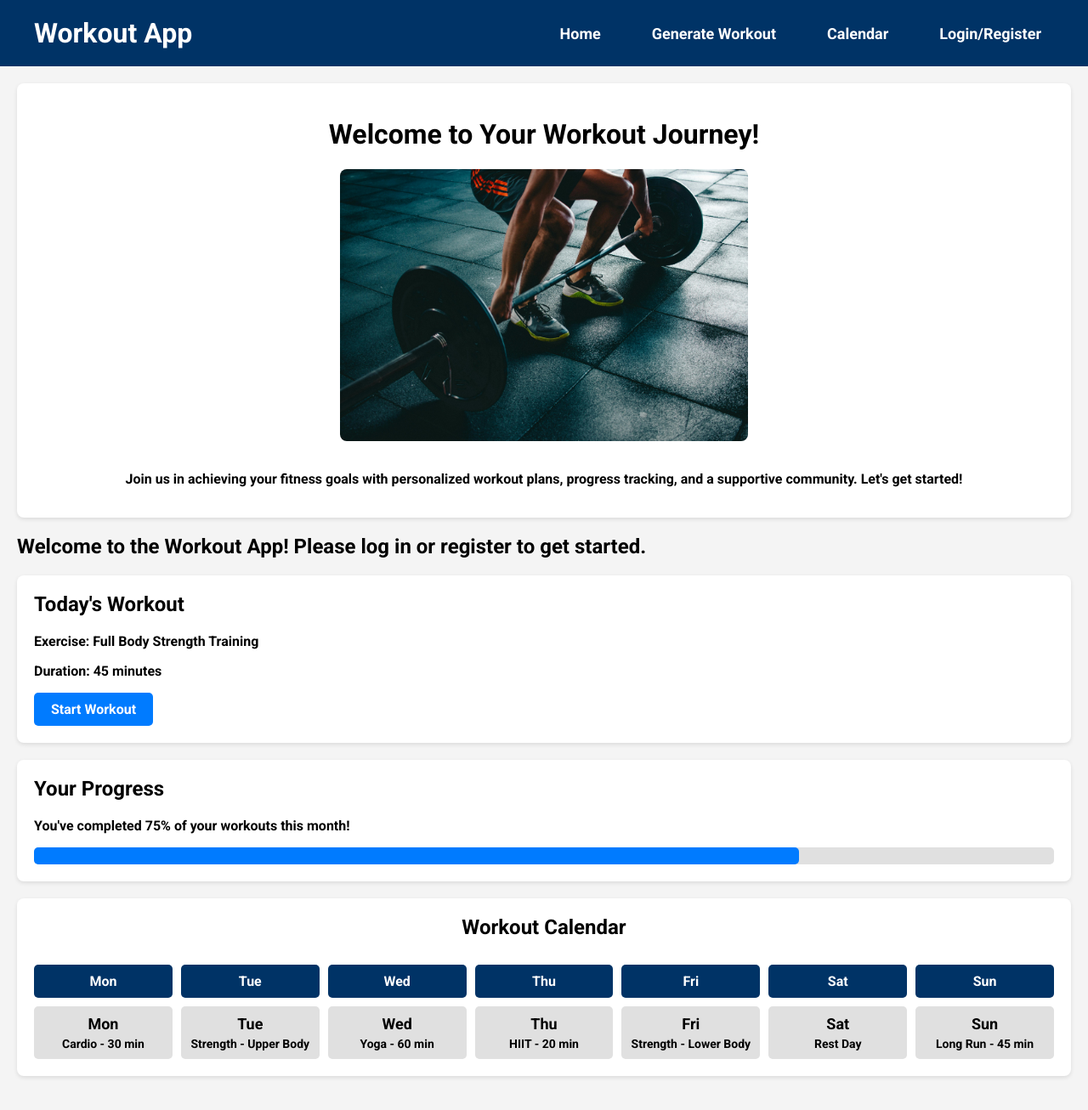
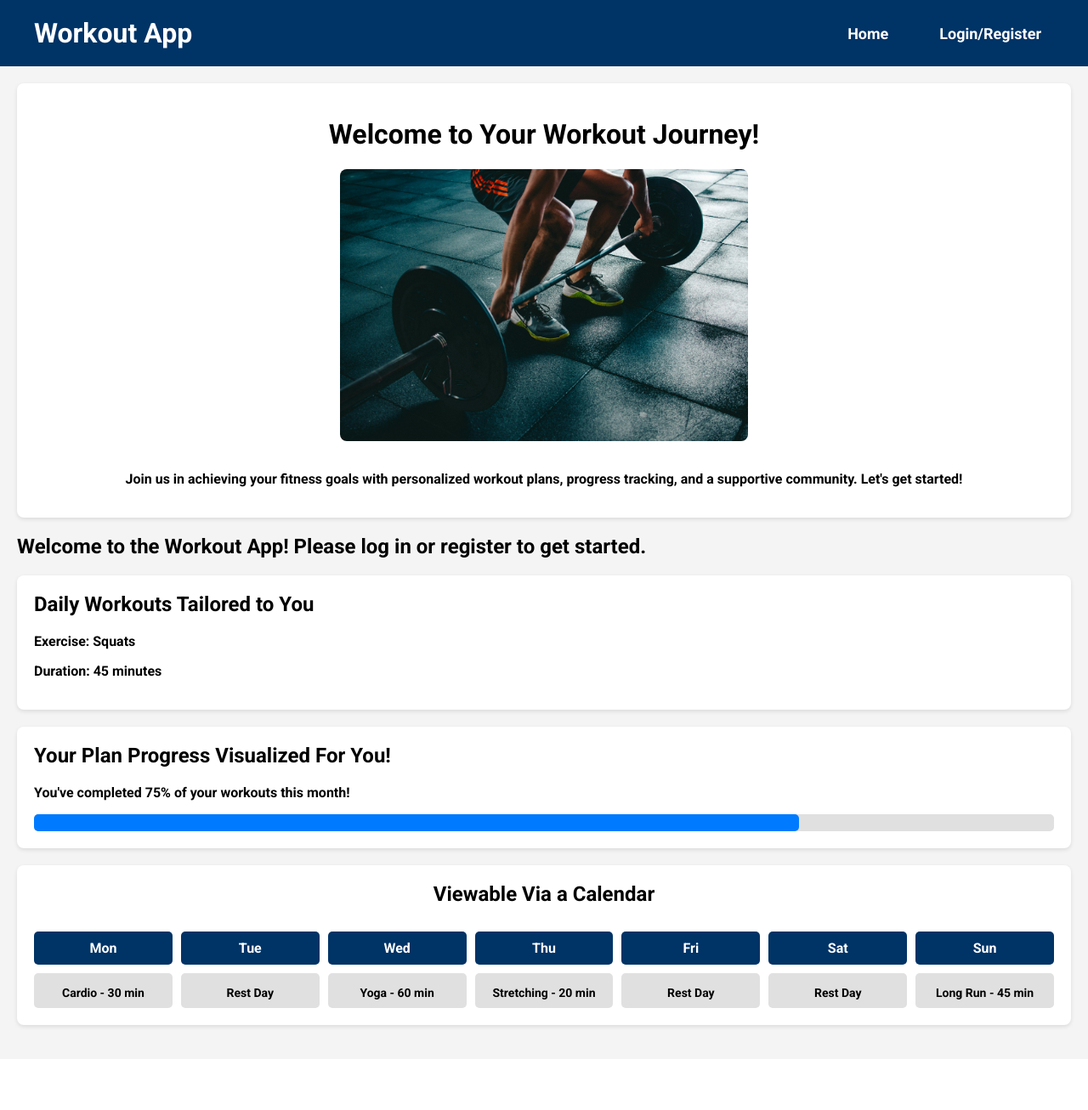
Before and after one commit to UCCS-SP25-CS4300-CS5300-1/Group-6-spring-2025, a Django app: page / in a window 1280 px wide. Shown: the whole page at 85% size. After the commit the page ends 1212 px from the top, so only its background shows below. Run offline with Django 4.2, Linux system fonts and the light colour scheme.

Commit message:
Altered Home screen depending if user is logged in or not

```diff
--- a/Project/accounts/templates/accounts/login.html
+++ b/Project/accounts/templates/accounts/login.html
@@ -96,8 +96,6 @@
         <nav>
             <ul>
                 <li><a class="activate" href="{% url 'home' %}">Home</a></li>
-                <li><a href="{{ base_url }}#generate">Generate Workout</a></li>
-                <li><a href="{{ base_url }}#calendar">Calendar</a></li>
                 {% if user.is_authenticated %}
                     <li><a href="{% url 'user_data' %}">Account</a></li>
                     <li><a href="{% url 'logout' %}">Logout</a></li>
--- a/Project/accounts/templates/accounts/register.html
+++ b/Project/accounts/templates/accounts/register.html
@@ -96,8 +96,6 @@
         <nav>
             <ul>
                 <li><a class="activate" href="{% url 'home' %}">Home</a></li>
-                <li><a href="{{ base_url }}#generate">Generate Workout</a></li>
-                <li><a href="{{ base_url }}#calendar">Calendar</a></li>
                 {% if user.is_authenticated %}
                     <li><a href="{% url 'user_data' %}">Account</a></li>
                     <li><a href="{% url 'logout' %}">Logout</a></li>
--- a/Project/accounts/templates/accounts/update_profile.html
+++ b/Project/accounts/templates/accounts/update_profile.html
@@ -139,9 +139,9 @@
         <nav>
             <ul>
                 <li><a class="activate" href="{% url 'home' %}">Home</a></li>
-                <li><a href="{{ base_url }}#generate">Generate Workout</a></li>
-                <li><a href="{{ base_url }}#calendar">Calendar</a></li>
                 {% if user.is_authenticated %}
+                    <li><a href="{{ base_url }}#generate">Generate Workout</a></li>
+                    <li><a href="{{ base_url }}#calendar">Calendar</a></li>
                     <li><a href="{% url 'user_data' %}">Account</a></li>
                     <li><a href="{% url 'logout' %}">Logout</a></li>
                 {% else %}
--- a/Project/accounts/templates/accounts/user_data.html
+++ b/Project/accounts/templates/accounts/user_data.html
@@ -112,9 +112,9 @@
         <nav>
             <ul>
                 <li><a class="activate" href="{% url 'home' %}">Home</a></li>
-                <li><a href="{{ base_url }}#generate">Generate Workout</a></li>
-                <li><a href="{{ base_url }}#calendar">Calendar</a></li>
                 {% if user.is_authenticated %}
+                    <li><a href="{{ base_url }}#generate">Generate Workout</a></li>
+                    <li><a href="{{ base_url }}#calendar">Calendar</a></li>
                     <li><a href="{% url 'user_data' %}">Account</a></li>
                     <li><a href="{% url 'logout' %}">Logout</a></li>
                 {% else %}
--- a/Project/home/templates/index.html
+++ b/Project/home/templates/index.html
@@ -1,14 +1,13 @@
+<!-- Load static files -->
+{% load static %}
 <!DOCTYPE html>
 <html lang="en">
 
 <head>
     <link href="https://fonts.googleapis.com/css2?family=Roboto:wght@700&display=swap" rel="stylesheet">
-    <!-- Load static files -->
-    {% load static %}
-
     <meta charset="UTF-8">
     <meta name="viewport" content="width=device-width, initial-scale=1.0">
-    <link rel="stylesheet" href="static/styles.css">
+    <link rel="stylesheet" href="{% static 'css/styles.css' %}">
     <style>
         body {
             margin: 0;
@@ -212,9 +211,9 @@
         <nav>
             <ul>
                 <li><a class="activate" href="{% url 'home' %}">Home</a></li>
+                {% if user.is_authenticated %}
                     <li><a href="{{ base_url }}#generate">Generate Workout</a></li>
                     <li><a href="{{ base_url }}#calendar">Calendar</a></li>
-                {% if user.is_authenticated %}
                     <li><a href="{% url 'user_data' %}">Account</a></li>
                     <li><a href="{% url 'logout' %}">Logout</a></li>  <!-- Add logout link -->
                 {% else %}
@@ -239,10 +238,6 @@
 
         {% if user.is_authenticated %}
             <div class="welcome">Welcome back, {{ user.username }}!</div>  <!-- Personalized welcome message -->
-        {% else %}
-            <div class="welcome">Welcome to the Workout App! Please log in or register to get started.</div>
-        {% endif %}
-
             <div class="workout-today">
                 <h2>Today's Workout</h2>
                 <p>Exercise: <strong>Full Body Strength Training</strong></p>
@@ -252,9 +247,9 @@
 
             <div class="progress">
                 <h2>Your Progress</h2>
-            <p>You've completed <strong>75%</strong> of your workouts this month!</p>
+                <p>You've completed <strong>85%</strong> of your workouts this month!</p>
                 <div style="width: 100%; background-color: #e0e0e0; border-radius: 5px;">
-                <div style="width: 75%; height: 20px; background-color: #007BFF; border-radius: 5px;"></div>
+                    <div style="width: 85%; height: 20px; background-color: #007BFF; border-radius: 5px;"></div>
                 </div>
             </div>
 
@@ -268,34 +263,75 @@
                 <div class="day-header">Sat</div>
                 <div class="day-header">Sun</div>
                 <div class="day">
-                <h3>Mon</h3>
                     <div class="workout">Cardio - 30 min</div>
                 </div>
                 <div class="day">
-                <h3>Tue</h3>
                     <div class="workout">Strength - Upper Body</div>
                 </div>
                 <div class="day">
-                <h3>Wed</h3>
                     <div class="workout">Yoga - 60 min</div>
                 </div>
                 <div class="day">
-                <h3>Thu</h3>
                     <div class="workout">HIIT - 20 min</div>
                 </div>
                 <div class="day">
-                <h3>Fri</h3>
                     <div class="workout">Strength - Lower Body</div>
                 </div>
                 <div class="day">
-                <h3>Sat</h3>
                     <div class="workout">Rest Day</div>
                 </div>
                 <div class="day">
-                <h3>Sun</h3>
                     <div class="workout">Long Run - 45 min</div>
                 </div>
             </div>
+        {% else %}
+            <div class="welcome">Welcome to the Workout App! Please log in or register to get started.</div>
+            <div class="workout-today">
+                <h2>Daily Workouts Tailored to You</h2>
+                <p>Exercise: <strong>Squats</strong></p>
+                <p>Duration: <strong>45 minutes</strong></p>
+            </div>
+
+            <div class="progress">
+                <h2>Your Plan Progress Visualized For You!</h2>
+                <p>You've completed <strong>75%</strong> of your workouts this month!</p>
+                <div style="width: 100%; background-color: #e0e0e0; border-radius: 5px;">
+                    <div style="width: 75%; height: 20px; background-color: #007BFF; border-radius: 5px;"></div>
+                </div>
+            </div>
+
+            <div class="calendar">
+                <h2 style="grid-column: span 7; text-align: center;">Viewable Via a Calendar</h2>
+                <div class="day-header">Mon</div>
+                <div class="day-header">Tue</div>
+                <div class="day-header">Wed</div>
+                <div class="day-header">Thu</div>
+                <div class="day-header">Fri</div>
+                <div class="day-header">Sat</div>
+                <div class="day-header">Sun</div>
+                <div class="day">
+                    <div class="workout">Cardio - 30 min</div>
+                </div>
+                <div class="day">
+                    <div class="workout">Rest Day</div>
+                </div>
+                <div class="day">
+                    <div class="workout">Yoga - 60 min</div>
+                </div>
+                <div class="day">
+                    <div class="workout">Stretching - 20 min</div>
+                </div>
+                <div class="day">
+                    <div class="workout">Rest Day</div>
+                </div>
+                <div class="day">
+                    <div class="workout">Rest Day</div>
+                </div>
+                <div class="day">
+                    <div class="workout">Long Run - 45 min</div>
+                </div>
+            </div>
+        {% endif %}
     </div>
 </body>
 
```
Also changed, not shown: Project/db.sqlite3. Lines whose indentation alone changed are shown as unchanged.
